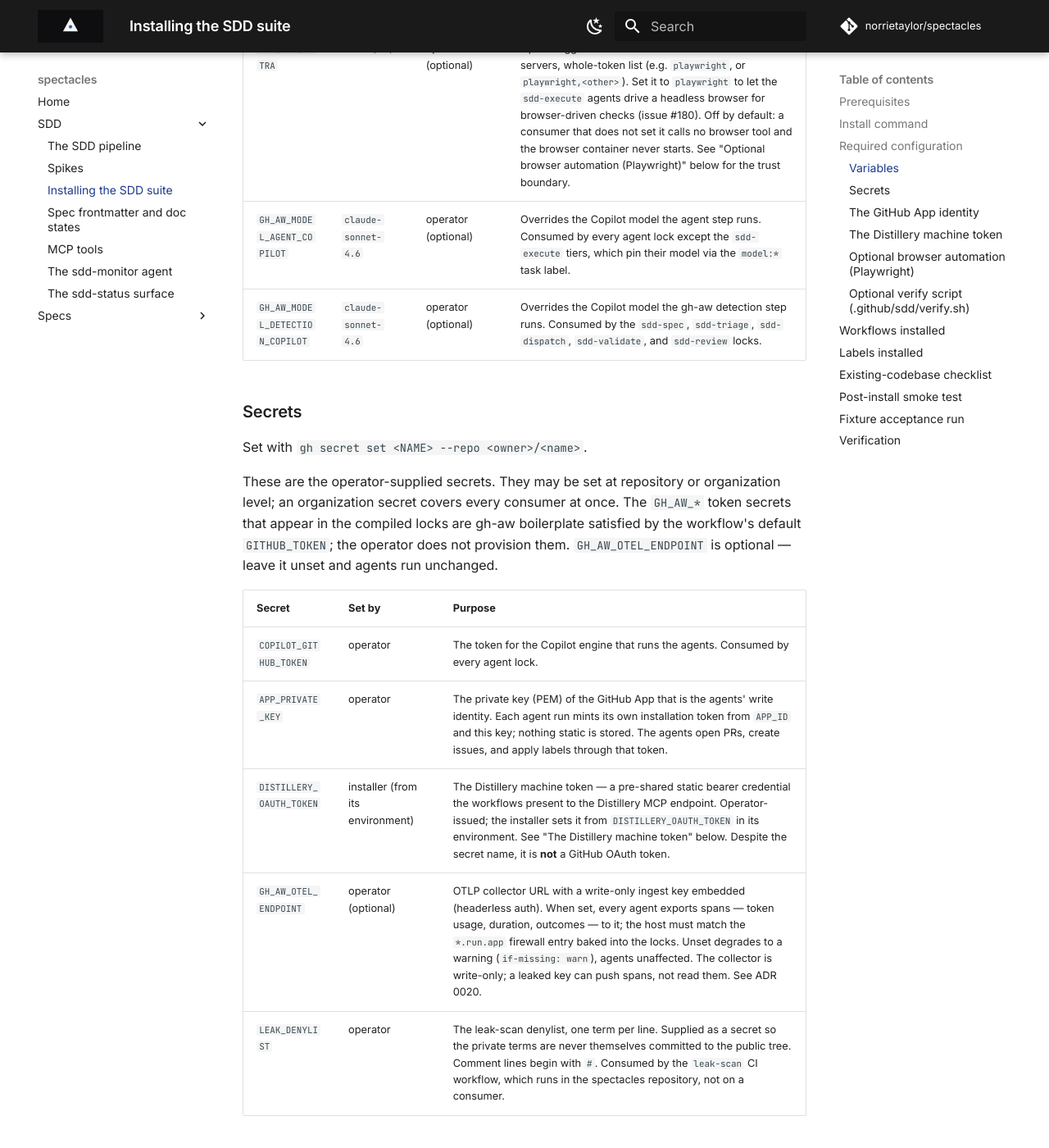
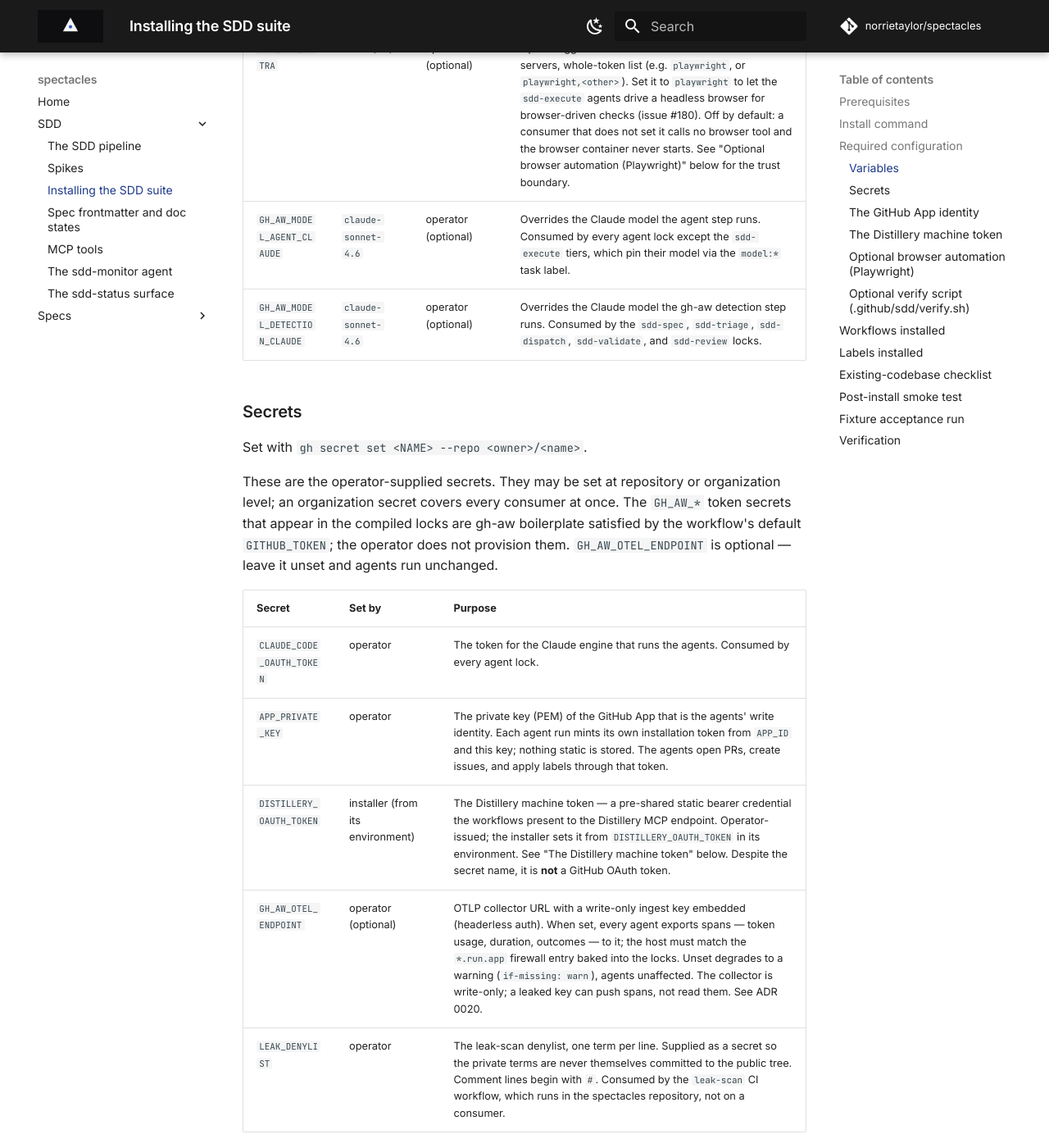
Before and after one commit to norrietaylor/spectacles, an MkDocs documentation site: the page built from docs/sdd/install.md, in a window 1280 px wide and 1400 px high, scrolled down 6698 px. Shown: the whole window at 82% size. Built offline with MkDocs 1.6.1 and Material for MkDocs 9.7.7, drawn with Linux system fonts in a browser that asks for light colours; comment, search, counter and statistics services are not loaded; some of the changed text lies outside the part shown.

Commit message:
fix: pass Claude engine secret from wrappers after Copilot→Claude migration
The engine migrated to Claude in the compiled locks, but the consumer-facing
wrappers and installer still referenced the Copilot engine. Every agentic
wrapper passed COPILOT_GITHUB_TOKEN to the reusable lock; the Claude locks do
not declare that secret, so GitHub rejected the workflow_call at startup
(startup_failure in ~1s) on any main-pinned install.

- wrappers/*.yml (10 agentic wrappers): pass CLAUDE_CODE_OAUTH_TOKEN.
- quick-setup.sh + docs/sdd/install.md: name the Claude engine secret
  (CLAUDE_CODE_OAUTH_TOKEN) and the Claude model-override vars
  (GH_AW_MODEL_{AGENT,DETECTION}_CLAUDE), matching what the locks read.
- sdd-spec.yml: stale "Execute GitHub Copilot CLI" comment -> Claude Code CLI.

Surfaced by the issue #89 E2E harness on first contact with a fresh
main-pinned staging install. Fixes #283.

Co-Authored-By: Claude Opus 4.8 (1M context) <noreply@anthropic.com>

```diff
--- a/docs/sdd/install.md
+++ b/docs/sdd/install.md
@@ -122,7 +122,7 @@ a manual set; the install does not fail.
 
 The installer provisions the workflow files, the labels, and — from its own
 environment — the Distillery configuration (see above). The operator still
-supplies the GitHub App identity, the Copilot engine token, and the leak-scan
+supplies the GitHub App identity, the Claude engine token, and the leak-scan
 denylist. None of these is hardcoded in any `sdd-*` source; they are read at
 run time from repository (or organization) variables and secrets.
 
@@ -157,8 +157,8 @@ toggles with the defaults shown.
 | `SDD_CODERABBIT_NUDGE_MAX` | `2` | operator (optional) | `@coderabbitai review` nudge comments `sdd-monitor` posts per head sha before it stops nudging and escalates the PR to `needs-human`. A new push (new head sha) resets the budget. |
 | `SDD_STATUS` | unset (on) | operator (optional) | Opt-out for the `sdd-status` surface — the only default-on workflow in the suite, safe to leave on because its sole write is editing one sentinel status comment per tracking issue (ADR 0023, issue [#254](https://github.com/norrietaylor/spectacles/issues/254)). Set to `0` to disable the wrapper's event-driven refreshes and the `/status` command; any other value (or unset) keeps it on. See `sdd-status.md`. |
 | `SDD_MCP_EXTRA` | unset (off) | operator (optional) | Opt-in toggle for bundled-but-disabled extra MCP servers, whole-token list (e.g. `playwright`, or `playwright,<other>`). Set it to `playwright` to let the `sdd-execute` agents drive a headless browser for browser-driven checks (issue #180). Off by default: a consumer that does not set it calls no browser tool and the browser container never starts. See "Optional browser automation (Playwright)" below for the trust boundary. |
-| `GH_AW_MODEL_AGENT_COPILOT` | `claude-sonnet-4.6` | operator (optional) | Overrides the Copilot model the agent step runs. Consumed by every agent lock except the `sdd-execute` tiers, which pin their model via the `model:*` task label. |
-| `GH_AW_MODEL_DETECTION_COPILOT` | `claude-sonnet-4.6` | operator (optional) | Overrides the Copilot model the gh-aw detection step runs. Consumed by the `sdd-spec`, `sdd-triage`, `sdd-dispatch`, `sdd-validate`, and `sdd-review` locks. |
+| `GH_AW_MODEL_AGENT_CLAUDE` | `claude-sonnet-4.6` | operator (optional) | Overrides the Claude model the agent step runs. Consumed by every agent lock except the `sdd-execute` tiers, which pin their model via the `model:*` task label. |
+| `GH_AW_MODEL_DETECTION_CLAUDE` | `claude-sonnet-4.6` | operator (optional) | Overrides the Claude model the gh-aw detection step runs. Consumed by the `sdd-spec`, `sdd-triage`, `sdd-dispatch`, `sdd-validate`, and `sdd-review` locks. |
 
 ### Secrets
 
@@ -173,7 +173,7 @@ run unchanged.
 
 | Secret | Set by | Purpose |
 |---|---|---|
-| `COPILOT_GITHUB_TOKEN` | operator | The token for the Copilot engine that runs the agents. Consumed by every agent lock. |
+| `CLAUDE_CODE_OAUTH_TOKEN` | operator | The token for the Claude engine that runs the agents. Consumed by every agent lock. |
 | `APP_PRIVATE_KEY` | operator | The private key (PEM) of the GitHub App that is the agents' write identity. Each agent run mints its own installation token from `APP_ID` and this key; nothing static is stored. The agents open PRs, create issues, and apply labels through that token. |
 | `DISTILLERY_OAUTH_TOKEN` | installer (from its environment) | The Distillery machine token — a pre-shared static bearer credential the workflows present to the Distillery MCP endpoint. Operator-issued; the installer sets it from `DISTILLERY_OAUTH_TOKEN` in its environment. See "The Distillery machine token" below. Despite the secret name, it is **not** a GitHub OAuth token. |
 | `GH_AW_OTEL_ENDPOINT` | operator (optional) | OTLP collector URL with a write-only ingest key embedded (headerless auth). When set, every agent exports spans — token usage, duration, outcomes — to it; the host must match the `*.run.app` firewall entry baked into the locks. Unset degrades to a warning (`if-missing: warn`), agents unaffected. The collector is write-only; a leaked key can push spans, not read them. See ADR 0020. |
```
Also changed, not shown: 11 other files.
